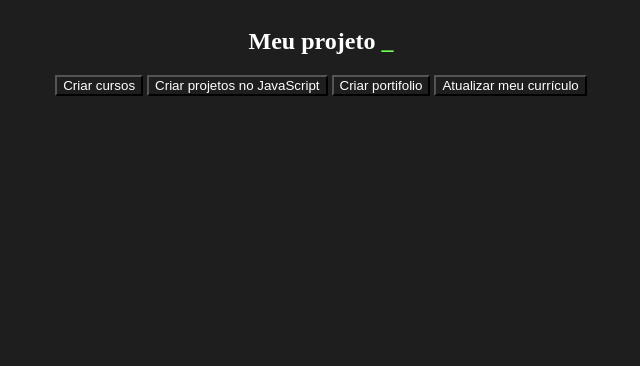
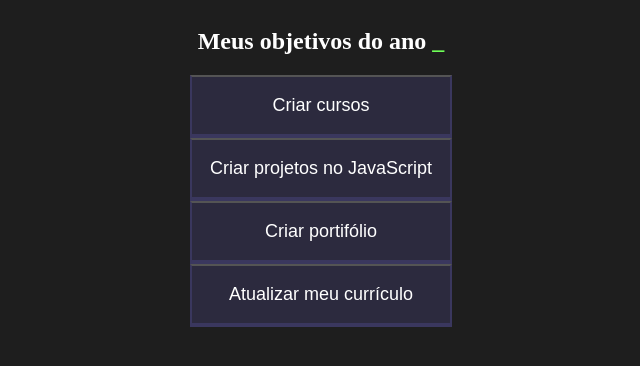
Before and after one commit to anavaleriano/3f_2024, a plain HTML site: page index.html in a window 1280 px wide. Shown: the whole page, without its empty margins (319-959 px from the left). Drawn offline with Linux system fonts and the light colour scheme.

Commit message:
Update index.html

```diff
--- a/index.html
+++ b/index.html
@@ -5,18 +5,18 @@
     <meta http-equiv="X-UA-Compatible" content="IE=edge">
     <meta name="viewport" content="width=device-width, initial-scale=1.0">
     <link rel="stylesheet" href="style.css">
-    <title>Projeto - Larissa</title>
+    <title>Projeto - Ana Beatriz </title>
 </head>
 <body>
     <section class="conteudoprin-principal">
         <h2 class="titulo">
-            Meu projeto <span>_</span>
+            Meus objetivos do ano <span>_</span>
         </h2>
         <div class="botoes">
-            <button class="botao1">Criar cursos</button>
-            <button class="botao2">Criar projetos no JavaScript</button>
-            <button class="botao3">Criar portifolio</button>
-            <button class="botao4">Atualizar meu currículo</button>
+            <button class="botao">Criar cursos</button>
+            <button class="botao">Criar projetos no JavaScript</button>
+            <button class="botao">Criar portifólio</button>
+            <button class="botao">Atualizar meu currículo</button>
         </div>
     </section>
 </body>
```
